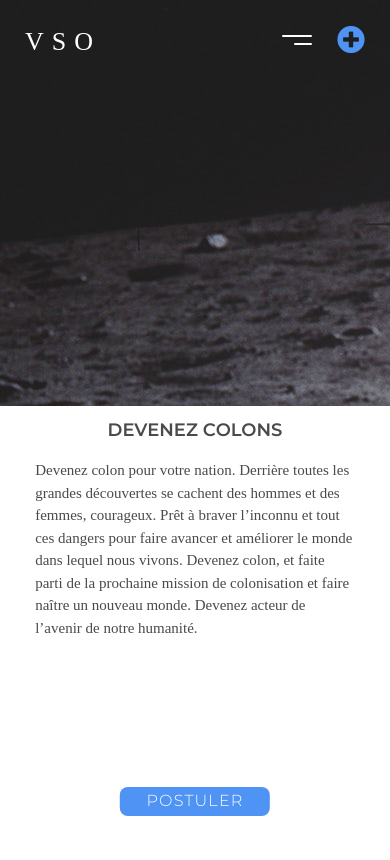
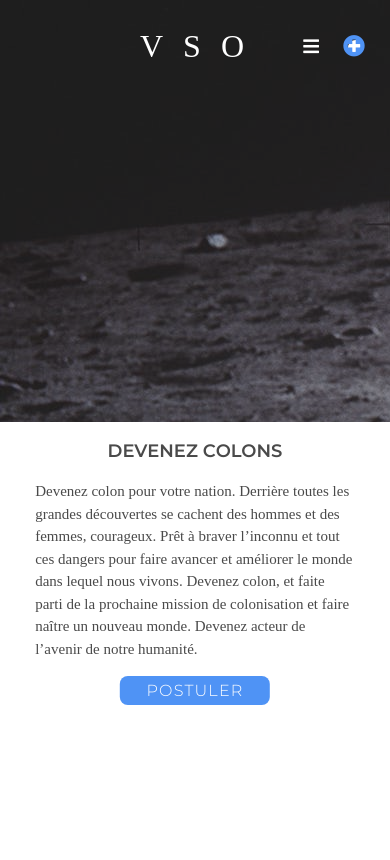
Before and after one commit to mggb/V-S-O, a PHP site: page /devenirColons.html in a window 390 px wide. Before the commit the page ends 816 px from the top, so only its background shows below. Run offline with PHP 8.4, Linux system fonts and the light colour scheme; some libraries are stand-ins or nearby versions; some web fonts are replaced.

Commit message:
:star: it's over !!!

```diff
--- a/css/devenirColons.css
+++ b/css/devenirColons.css
@@ -24,8 +24,8 @@
 .catalogueplanete-container {
   position: absolute;
   overflow: hidden;
-  bottom: 0;
-  height: 50vh;
+  top: 50vh;
+  min-height: 50vh;
   width: 100%;
   background: white;
   padding-bottom: 16px;
@@ -35,7 +35,7 @@
   font-family: 'Montserrat SemiBold';
   font-size: 18px;
   color: #4a4a4a;
-  margin-top: 15px;
+  margin-top: 20px;
   margin-bottom: 20px;
   text-transform: uppercase;
 }
@@ -53,17 +53,11 @@
 
 .catalogueplanete-container-content-text {
   display: flex;
-  height: 30vh;
   align-items: flex-start;
   position: relative;
   text-align: left;
 }
 
-@media (min-width: 576px) {
-  .catalogueplanete-container-content-text {
-    height: 40vh;
-  }
-}
 
 .catalogueplanete-container-content-text p {
   font-family: "Montserrat Regular";
@@ -87,12 +81,10 @@
 }
 
 .catalogueplanete-container-content-link {
-  bottom: 28px;
-  left: 50%;
-  transform: translateX(-50%);
-  position: absolute;
   display: inline-block;
   text-align: center;
+  margin-left:50%;
+  transform:translateX(-50%);
   font-family: "Montserrat Light";
   background: #4f93f5;
   font-size: 16px;
@@ -101,6 +93,7 @@
   border-radius: 8px;
   text-transform: uppercase;
   color: white;
+  margin-top:16px;
 }
 
 @media (min-width: 576px) {
--- a/devenirColons.html
+++ b/devenirColons.html
@@ -5,7 +5,7 @@
   <meta charset="utf-8">
   <link rel="stylesheet" href="css/reset.css" type="text/css" charset="utf-8">
   <link rel="stylesheet" href="css/font.css" type="text/css">
-  <link rel="stylesheet" href="css/header.css" type="text/css" charset="utf-8">
+  <link rel="stylesheet" href="css/simpleHeader.css" type="text/css" charset="utf-8">
   <link rel="stylesheet" href="css/devenirColons.css" type="text/css" charset="utf-8">
   <link rel="stylesheet" href="css/flexboxgrid.min.css" type="text/css">
   <link rel="stylesheet" href="https://use.fontawesome.com/releases/v5.0.13/css/all.css" integrity="sha384-DNOHZ68U8hZfKXOrtjWvjxusGo9WQnrNx2sqG0tfsghAvtVlRW3tvkXWZh58N9jp" crossorigin="anonymous">
@@ -16,7 +16,7 @@
 
 <body>
   <!-- header !-->
-  <header class="container-header">
+  <header class="simpleHeader">
     <div class="row between-md between-lg containerDesktopMenu">
       <div class="col-md-1 col-lg-1 containerDesktop-title">
         <span class="desktopTitle">VSO</span>
@@ -27,7 +27,7 @@
           <li>
             <ul class="wrapper-desktopMenu">
               <li class="menu-desktopItems"> <a class="menu-desktopLink" href="#">Acceuil</a></li>
-              <li class="menu-desktopItems"> <a class="menu-desktopLink" href="">Recherche avancée</a></li>
+              <li class="menu-desktopItems"> <a class="menu-desktopLink" href="">Recherche avancées</a></li>
               <li class="menu-desktopItems"> <a class="menu-desktopLink" href="">Catalogue</a></li>
               <li class="menu-desktopItems"> <a class="menu-desktopLink" href="">Autre</a>
                 <ul class="sousMenu">
@@ -42,51 +42,50 @@
       </nav>
 
       <div class="col-md-2 col-lg-2 containerDesktop-icons">
-        <i class="fas fa-plus-circle"></i>
+        <i class="fas fa-plus-circle" title="login"></i>
       </div>
-
     </div>
 
-
-    <div class="row center-xs center-lg container-menuMobile">
-      <div class="col-xs-6 col-sm-6 col-md-6 col-lg-6 container-title">
-        <span class="header-title-mobile">VSO</span>
-      </div>
-
-
-      <div class="col-xs-6 col-sm-6 col-md-6 col-lg-6 container-icons">
-        <div class="burger-menu">
-          <span class="burger-menu-lineone"></span>
-          <span class="burger-menu-linetwo"></span>
+    <div class="container-simpleHeader container-menuMobile">
+      <div class="row end-xs end-sm end-md end-lg box">
+        <div class="col-xs-6 col-sm-6 col-md-6 col-lg-6 paddingR">
+          <div class="logo">VSO</div>
         </div>
-        <i class="fas fa-plus-circle"></i>
-      </div>
-
-
-      <div class="menu-open">
-        <div class="container">
-          <div class="row between-xs container-header-open">
-            <div class="col-xs-7 col-xs-offset-5 col-sm-7 col-sm-offset-5 col-md-7 col-md-offset-5 col-lg-7 col-lg-offset-5">
-              <h2 class="title-header-open">V S O</h2>
-
-              <div class="div-header-open">
-                <img src="image/glass.png" alt="glass">
-                <img class="take" src="image/take.png" alt="take">
-              </div>
-            </div>
+        <div class="col-xs-6 col-sm-6 col-md-6 col-lg-6 paddingL">
+          <div class="close-icon">
+            <i class="fas fa-bars burger-menu"></i>
+            <i class="fas fa-plus-circle" title="login"></i>
           </div>
         </div>
-        <div class="containerList">
-          <ul class="containerli">
-            <li class="li-menu"> <a class="link-menu" href="#">Acceuil</a></li>
-            <li class="li-menu"> <a class="link-menu" href="">Catalogue</a></li>
-            <li class="li-menu"> <a class="link-menu" href="">Devenir colons</a></li>
-            <li class="li-menu"> <a class="link-menu" href="">Devenir technicien</a></li>
-            <li class="li-menu"> <a class="link-menu" href="">Recherche avancée</a></li>
-            <li class="li-menu"> <a class="link-menu" href="">Demander un visa</a></li>
-          </ul>
-          <button class="conect-and-deconect" type="button" name="button">DECONNEXION</button>
-        </div>
+      </div>
+    </div>
+    <div class="menu-header-cover none">
+      <div class="menu-header-container">
+          <nav class="classmenu-header-container-nav">
+            <ul class="menu-header-container-nav-flex">
+              <li class="menu-header-container-nav-flex-item">
+                <a class="menu-header-container-nav-flex-link"href="">Accueil</a>
+              </li>
+              <li class="menu-header-container-nav-flex-item">
+                <a class="menu-header-container-nav-flex-link"href="">Catalogue</a>
+              </li>
+              <li class="menu-header-container-nav-flex-item">
+                <a class="menu-header-container-nav-flex-link"href="">Devenir colons</a>
+              </li>
+              <li class="menu-header-container-nav-flex-item">
+                <a class="menu-header-container-nav-flex-link"href="">Devenir techniciens</a>
+              </li>
+              <li class="menu-header-container-nav-flex-item">
+                <a class="menu-header-container-nav-flex-link"href="">Recherche avancées</a>
+              </li>
+              <li class="menu-header-container-nav-flex-item">
+                <a class="menu-header-container-nav-flex-link"href="">Demander un visa</a>
+              </li>
+            </ul>
+          </nav>
+          <div class="menu-header-container-btn">
+            <a href="" class="menu-header-container-dc">deconnexion</a>
+          </div>
       </div>
     </div>
   </header>
@@ -105,21 +104,17 @@
           <div class="col-xs-12 catalogueplanete-container-content-text">
             <p>Devenez colon pour votre nation. Derrière toutes les grandes découvertes se cachent des hommes et des femmes, courageux. Prêt à braver l’inconnu et tout ces dangers pour faire avancer et améliorer le monde dans lequel nous vivons. Devenez
               colon, et faite parti de la prochaine mission de colonisation et faire naître un nouveau monde. Devenez acteur de l’avenir de notre humanité.</p>
-
           </div>
-
-
         </div>
-
       </div>
 
     </div>
-    <a class="catalogueplanete-container-content-link" href="#">postuler</a>
+      <a class="catalogueplanete-container-content-link" href="#">postuler</a>
   </div>
 
   <footer class="footer"></footer>
 </body>
 <script src="js/script.js"></script>
-
+<script src="js/burger.js"></script>
 
 </html>
```
